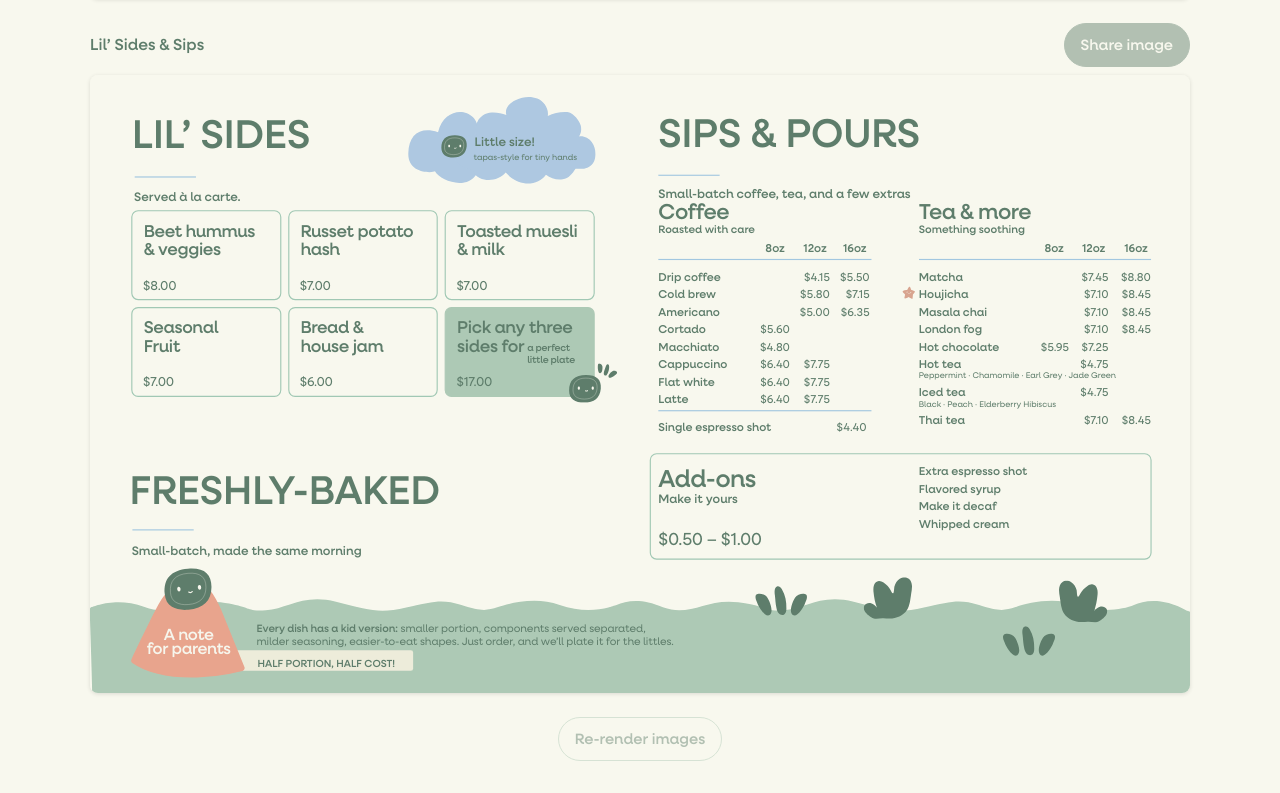
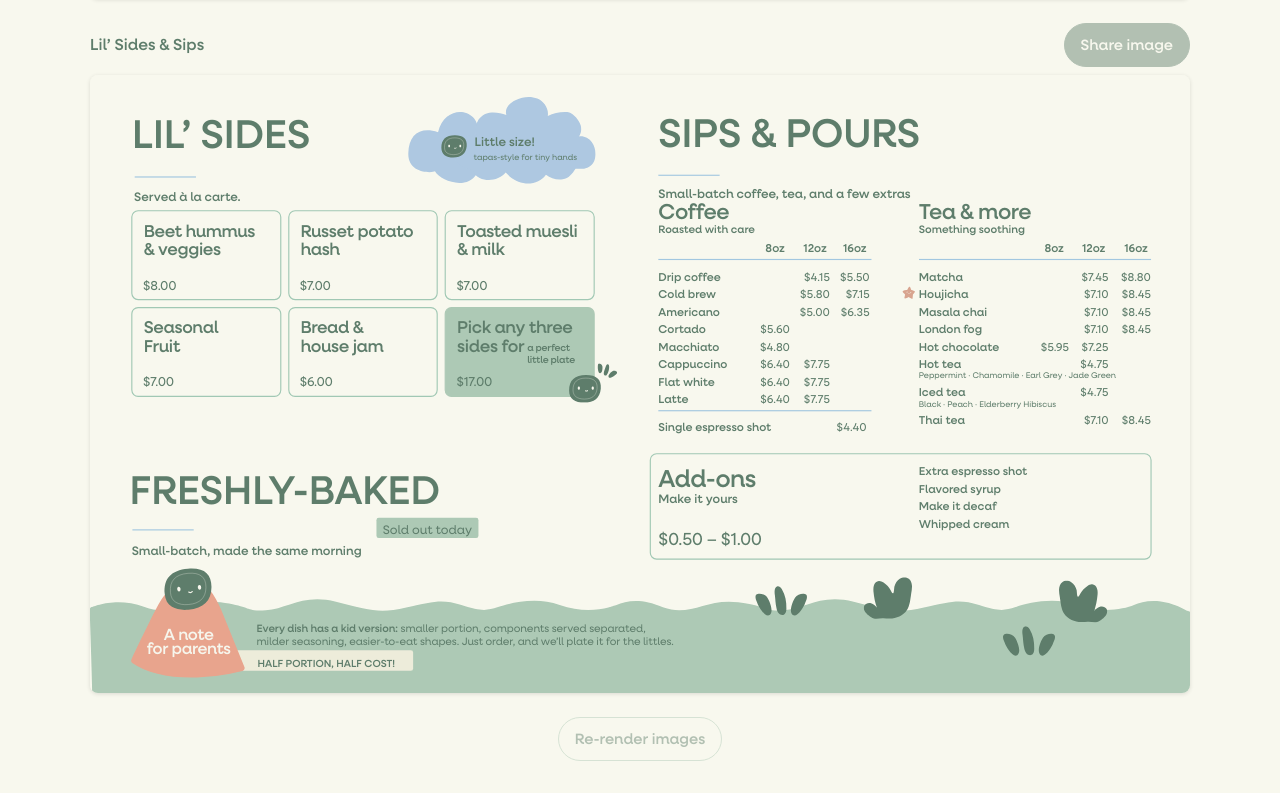
Before and after one commit to mimloo/menu, a React (Vite) app: page / in a window 1280 px wide. Shown: the part 1468-2261 px from the top of the page. Built offline with nearby package versions, Linux system fonts and the light colour scheme.

Commit message:
86 pastries (biscuits, cookies, muffins, scones): show Freshly-Baked sold-out pill
Co-Authored-By: Claude Opus 5.5 <noreply@anthropic.com>
Claude-Session: https://claude.ai/code/session_01BurK9akCsKKP8cYQa62F6V

```diff
--- a/src/data/menu.ts
+++ b/src/data/menu.ts
@@ -235,7 +235,7 @@ export const freshlyBaked = {
   title: 'FRESHLY-BAKED',
   tagline: 'Small-batch, made the same morning',
   // Shown as a pill under the tagline; set to '' when pastries are back.
-  soldOut: '',
+  soldOut: 'Sold out today',
 };
 
 export const sips = {
```
